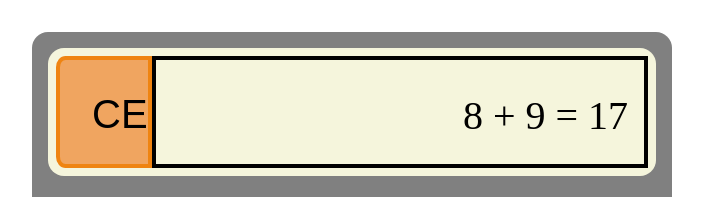
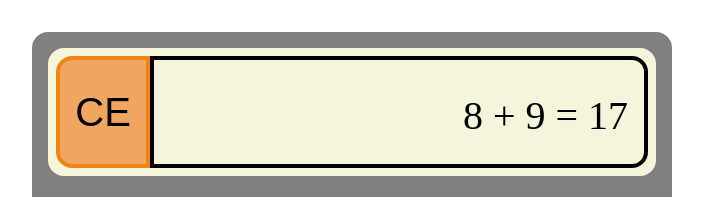
Before and after one commit to Sambaramba/calculator, a plain HTML site: page index.html in a window 1280 px wide. Shown: the top 197 px of the page, without its empty margins (288-991 px from the left). Drawn offline with Linux system fonts and the light colour scheme.

Commit message:
refactor: change ce btn padding for width to keep size same but center text

```diff
--- a/styles.css
+++ b/styles.css
@@ -49,6 +49,7 @@ body {
     width: 100%;
     text-align: right;
     padding: 2rem 1rem;
+    border-radius: 0 1rem 1rem 0;
 }
 
 /*BUTTON CONTAINERS AND BUTTON STYLES*/
@@ -104,9 +105,10 @@ button {
 }
 
 #ce-button {
-    padding: 2rem;
-    border-radius: 10% 0 0 10%;
+    /* padding: 2rem; */
+    border-radius: 1rem 0 0 1rem;
     border: 0.25rem solid rgb(239, 132, 17);
     background-color: rgb(240, 165, 96);
     height: 100%;
+    width: 7rem;
 }
```
